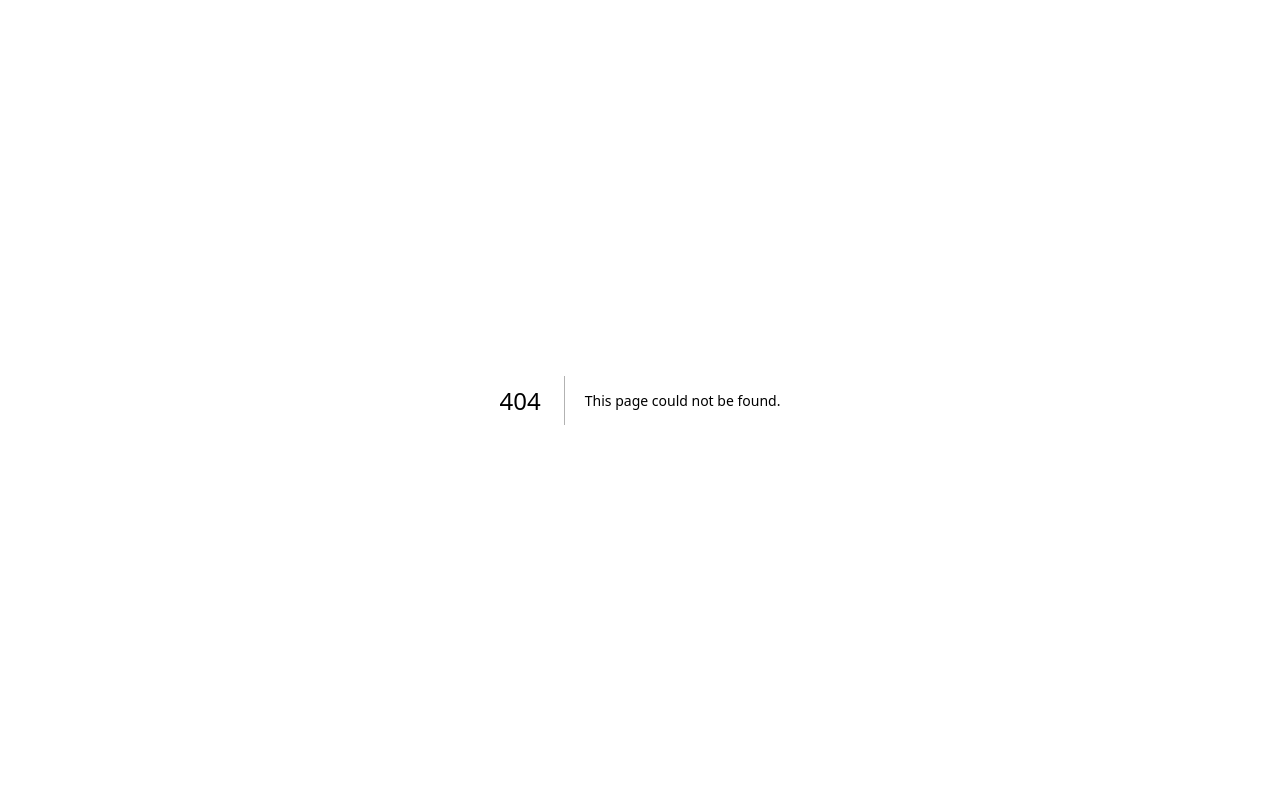
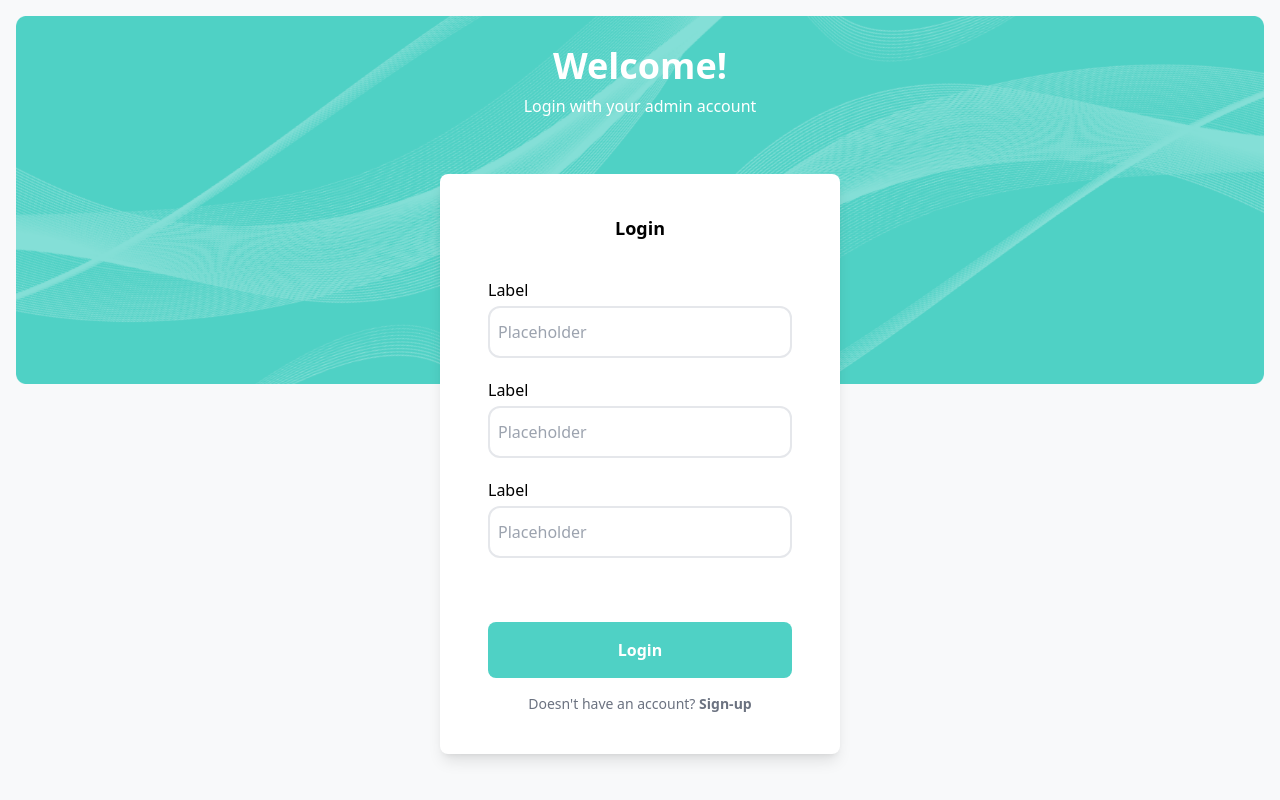
Before and after one commit to m-nazhat-adiba/trippin-travel-admin-UI, a Next.js app: page /authentication in a window 1280 px wide. Before the commit this address had no page. Built offline with nearby package versions, Linux system fonts and the light colour scheme.

Commit message:
first commit

```diff
--- /dev/null
+++ b/src/pages/authentication.js
@@ -0,0 +1,38 @@
+import InputField from "@/components/common/InputField";
+import Image from "next/image";
+import React from "react";
+
+const authentication = () => {
+  return (
+    <div className="flex flex-col w-screen h-screen justify-center gap-14">
+      <Image
+        src="/auth-bg.png"
+        width={1872}
+        height={520}
+        alt="backdrop"
+        className="absolute top-0 p-4 h-1/2 w-full -z-50"
+      />
+      <header className="flex flex-col w-full items-center gap-2">
+        {/* <Image src="/logo.png" width={192} height={24} alt="logo" /> */}
+        <h1 className="text-4xl font-bold text-white">Welcome!</h1>
+        <p className="text-white">Login with your admin account</p>
+      </header>
+      <form className="flex flex-col h-[580px] bg-white w-[400px] mx-auto px-12 py-10 rounded-lg shadow-lg gap-4">
+        <h2 className="text-center text-lg font-bold">Login</h2>
+        <div className="flex flex-col flex-grow gap-5 py-5">
+          <InputField />
+          <InputField />
+          <InputField />
+        </div>
+        <button className="w-full py-4 bg-[#4FD1C5] rounded-lg font-bold text-white">
+          Login
+        </button>
+        <nav className="text-gray-500 text-sm text-center">
+          Doesn't have an account? <span className="font-bold">Sign-up</span>
+        </nav>
+      </form>
+    </div>
+  );
+};
+
+export default authentication;
```
